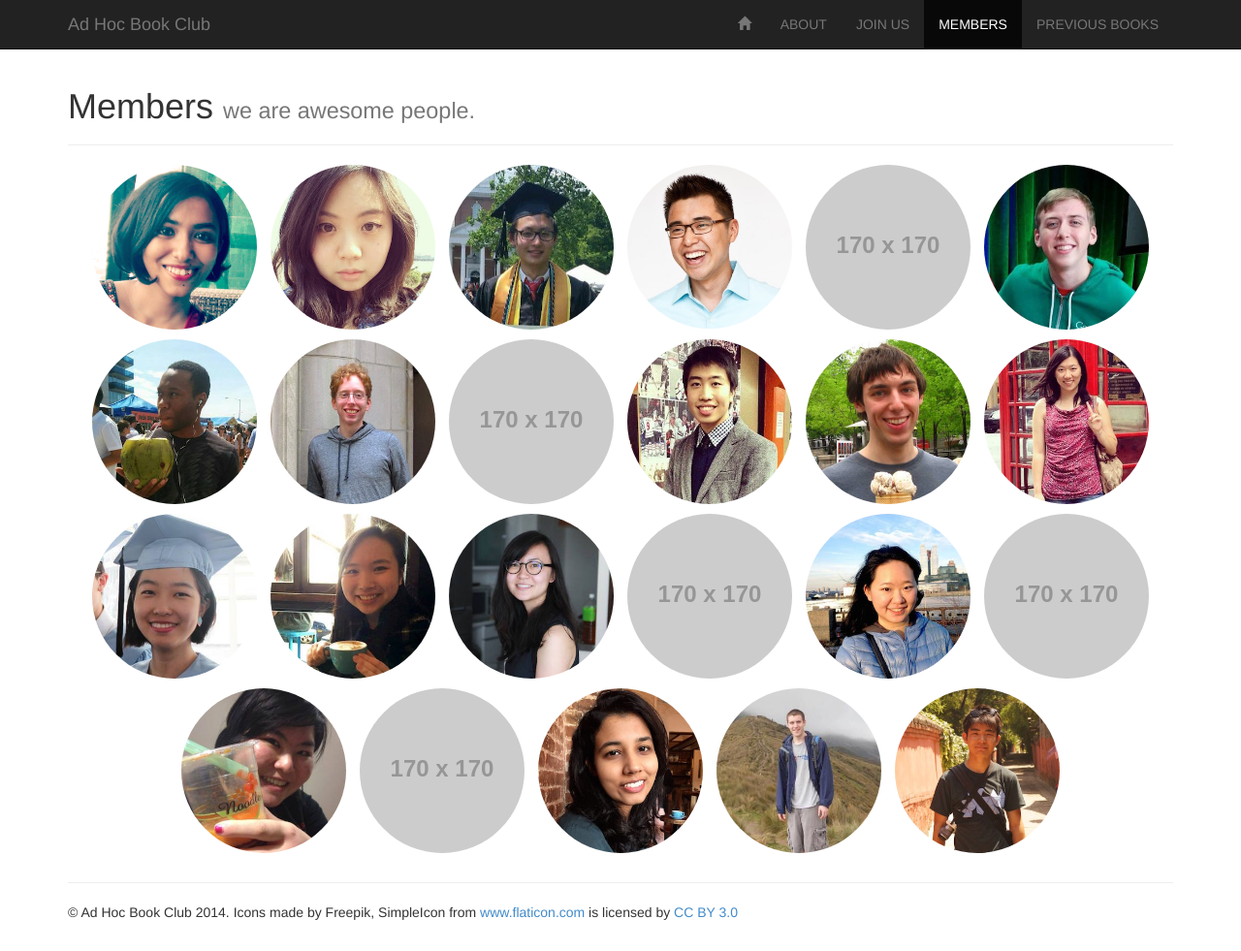
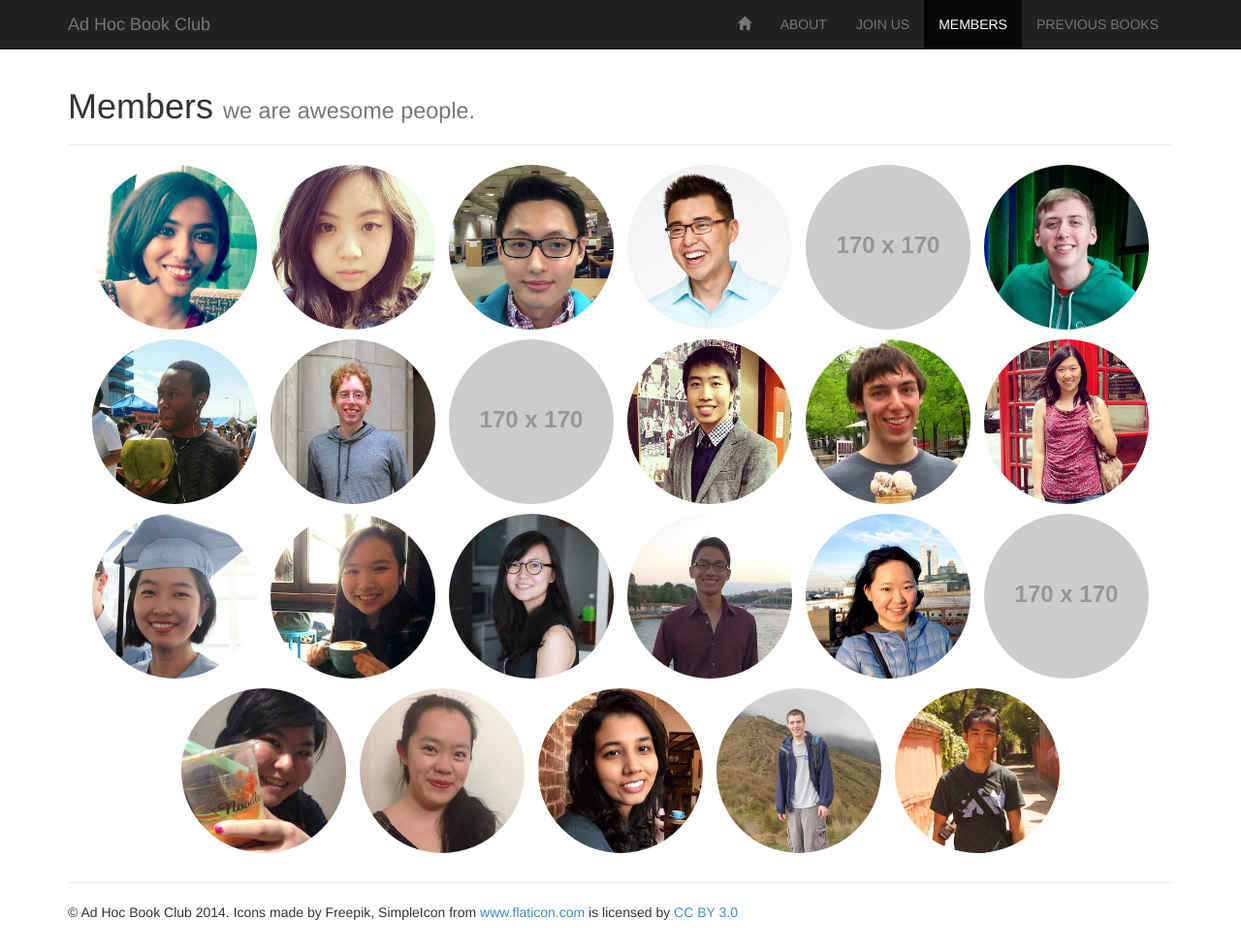
Before and after one commit to adhocbookclub/adhocbookclub.github.io, a Jekyll site: the page built from members.html, in a window 1280 px wide and 981 px high. Shown: the whole window at 97% size. Built offline with Jekyll 4.4.1, drawn with Linux system fonts in a browser that asks for light colours; nearby versions of some CDN libraries; Markdown is read by kramdown in place of the engine named in the settings.

Commit message:
members pics

```diff
--- a/members.html
+++ b/members.html
@@ -21,11 +21,11 @@ subtitle: we are awesome people.
   <img src="/img/members/jiaqi.jpg" class="members-img" data-toggle="tooltip" title="<p><h5>Jiaqi Liu</h5></p>">
   <img src="/img/members/kathy.jpg" class="members-img" data-toggle="tooltip" title="<p><h5>Kathy Sun</h5></p>">
   <img src="/img/members/kathyx.jpg" class="members-img" data-toggle="tooltip" title="<p><h5>Kathy Sun</h5></p>">
-  <img src="http://placehold.it/170/eee/777&text=Kelvin Fok" class="members-img" data-toggle="tooltip" title="<p><h5>Kelvin Fok</h5></p>">
+  <img src="/img/members/kelvin.jpg" class="members-img" data-toggle="tooltip" title="<p><h5>Kelvin Fok</h5></p>">
   <img src="/img/members/kim.jpg" class="members-img" data-toggle="tooltip" title="<p><h5>Kim Chen</h5></p>">
   <img src="http://placehold.it/170/eee/777&text=Lauren Jarrett" class="members-img" data-toggle="tooltip" title="<p><h5>Lauren Jarrett</h5></p>">
   <img src="/img/members/liz.jpg" class="members-img" data-toggle="tooltip" title="<p><h5>Liz Gao</h5></p>">
-  <img src="http://placehold.it/170/eee/777&text=Nancy Tang" class="members-img" data-toggle="tooltip" title="<p><h5>Nancy Tang</h5></p>">
+  <img src="/img/members/nancy.jpg" class="members-img" data-toggle="tooltip" title="<p><h5>Nancy Tang</h5></p>">
   <img src="/img/members/nirlipta.jpg" class="members-img" data-toggle="tooltip" title="<p><h5>Nirlipta Panda</h5></p>">
   <img src="/img/members/ryan.jpg" class="members-img" data-toggle="tooltip" title="<p><h5>Ryan McDermott</h5></p>">
   <img src="/img/members/shiro.jpg" class="members-img" data-toggle="tooltip" title="<p><h5>Shiro Kuriwaki</h5></p>">
```
Also changed, not shown: img/members/andrew.jpg, img/members/kelvin.jpg (added), img/members/nancy.jpg (added).
